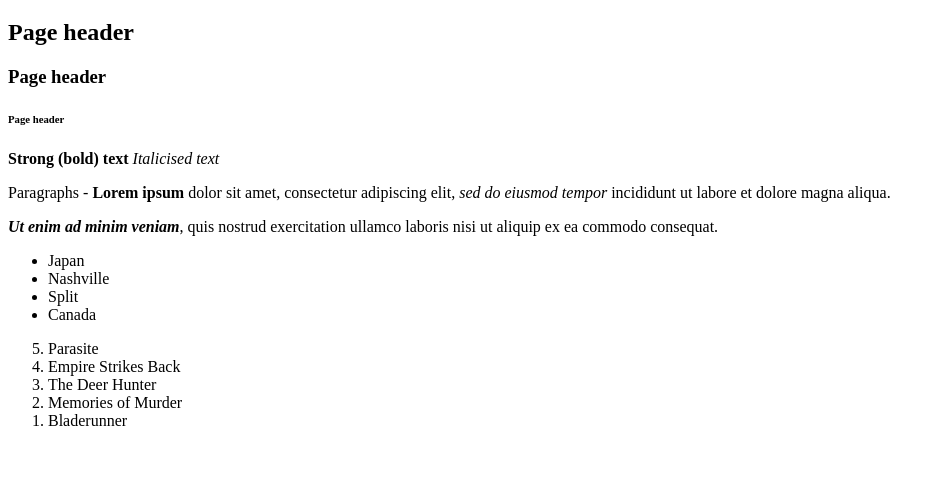
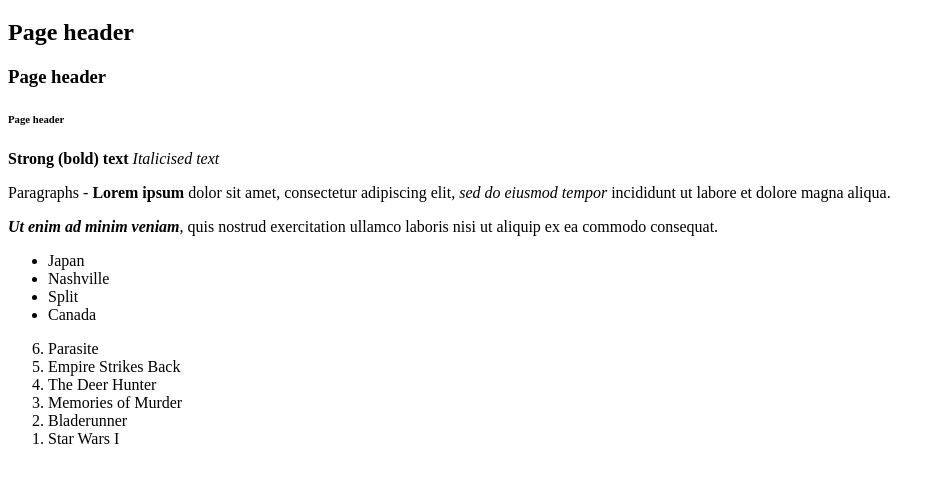
Before and after one commit to h0undgr1n/git_test, a plain HTML site: page html-boilerplate/index.html in a window 1280 px wide. Shown: the part 61-544 px from the top of the page, without its empty margins (0-945 px from the left). Drawn offline with Linux system fonts and the light colour scheme.

Commit message:
add one movie to list of favorite films

```diff
--- a/html-boilerplate/index.html
+++ b/html-boilerplate/index.html
@@ -31,6 +31,7 @@
             <li>The Deer Hunter</li>
             <li>Memories of Murder</li>
             <li>Bladerunner</li>
+            <li>Star Wars I</li>
         </ol>
     </body>
 </html>
```
